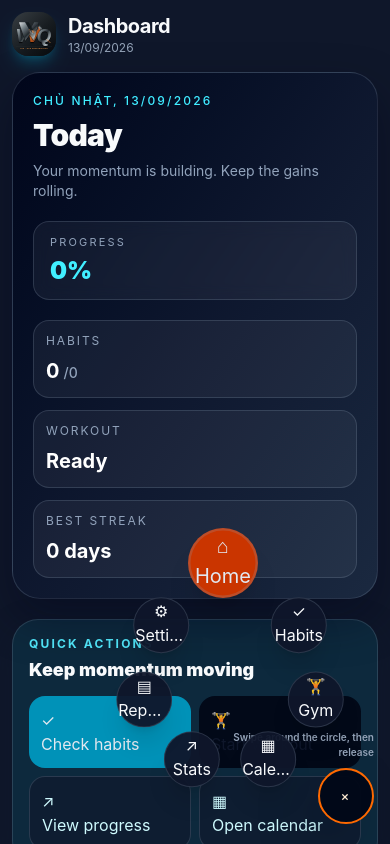
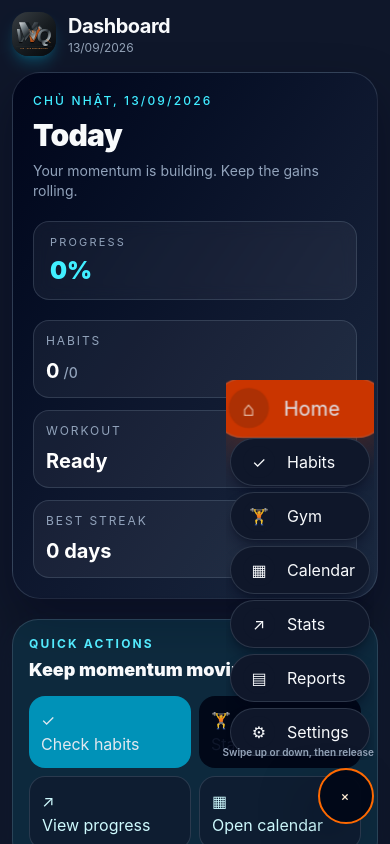
Before and after one commit to vvqgaming22/gym-habit-tracker, a React (Vite) app: page / in a window 390 px wide. Both pictures are taken after a click on the button 346 px from the left and 796 px from the top of the page. Shown: the top 844 px of the page. Built offline with nearby package versions, Linux system fonts and the light colour scheme.

Commit message:
Polish mobile menu and app animations

```diff
--- a/src/App.tsx
+++ b/src/App.tsx
@@ -2241,7 +2241,7 @@ function App() {
 
         {/* MAIN */}
         <main className="min-w-0 flex-1 bg-slate-100 pb-8 transition-colors lg:pb-6 dark:bg-slate-950">
-          <div className="mx-auto max-w-7xl p-3 sm:p-4 md:p-6 lg:p-8">
+          <div key={page} className="vvq-page-enter mx-auto max-w-7xl p-3 sm:p-4 md:p-6 lg:p-8">
 
             {/* HEADER */}
             <div className="mb-4 flex items-center justify-between gap-3 sm:mb-6 sm:gap-4">
@@ -2261,7 +2261,7 @@ function App() {
               </div>
 
               {savedMessage && (
-                <div className="flex items-center gap-2 rounded-xl bg-green-100 px-3 py-2 text-sm font-medium text-green-700 dark:bg-green-900/30 dark:text-green-200">
+                <div className="vvq-toast flex items-center gap-2 rounded-xl bg-green-100 px-3 py-2 text-sm font-medium text-green-700 dark:bg-green-900/30 dark:text-green-200">
                   <span>{savedMessage}</span>
                   {undoAction && (
                     <button
--- a/src/components/DashboardPage.tsx
+++ b/src/components/DashboardPage.tsx
@@ -49,7 +49,7 @@ export function DashboardPage({
     : 0
 
   return (
-    <div className="space-y-5">
+    <div className="vvq-stagger space-y-5">
       <section className="overflow-hidden rounded-[28px] border border-slate-700/80 bg-gradient-to-br from-slate-950 via-slate-900 to-slate-800 p-5 text-slate-50 shadow-[0_20px_45px_rgba(2,6,23,0.38)] md:p-6">
         <div className="flex flex-col gap-5 md:flex-row md:items-end md:justify-between">
           <div>
--- a/src/components/MobileRadialNav.tsx
+++ b/src/components/MobileRadialNav.tsx
@@ -25,13 +25,6 @@ const navItems: Array<{ page: MobilePage; shortLabel: string; icon: string }> =
   { page: 'Settings', shortLabel: 'Settings', icon: '⚙' },
 ]
 
-const radius = 88
-const angleStep = 360 / navItems.length
-
-function angleDifference(first: number, second: number) {
-  return Math.abs(((first - second + 540) % 360) - 180)
-}
-
 export function MobileRadialNav({ page, onSelect }: MobileRadialNavProps) {
   const [open, setOpen] = useState(false)
   const [highlighted, setHighlighted] = useState<MobilePage | null>(null)
@@ -40,35 +33,12 @@ export function MobileRadialNav({ page, onSelect }: MobileRadialNavProps) {
   const startPointRef = useRef({ x: 0, y: 0 })
   const buttonRef = useRef<HTMLButtonElement>(null)
 
-  function updateHighlight(clientX: number, clientY: number) {
-    const button = buttonRef.current
-    if (!button) return
-
-    const bounds = button.getBoundingClientRect()
-    const centerX = bounds.left + bounds.width / 2
-    const centerY = bounds.top + bounds.height / 2
-    const deltaX = clientX - centerX
-    const deltaY = clientY - centerY
-    const distance = Math.sqrt(deltaX * deltaX + deltaY * deltaY)
-
-    if (distance < 28) {
-      setHighlighted(null)
-      return
-    }
-
-    const angle = Math.atan2(deltaY, deltaX) * (180 / Math.PI)
-    let selected = navItems[0].page
-    let closestDifference = Number.POSITIVE_INFINITY
-
-    navItems.forEach((item, index) => {
-      const difference = angleDifference(angle, -90 + index * angleStep)
-      if (difference < closestDifference) {
-        closestDifference = difference
-        selected = item.page
-      }
-    })
-
-    setHighlighted(selected)
+  function updateHighlight(clientY: number) {
+    const currentIndex = navItems.findIndex(item => item.page === page)
+    const deltaY = clientY - startPointRef.current.y
+    const offset = Math.round(deltaY / 52)
+    const nextIndex = Math.max(0, Math.min(navItems.length - 1, currentIndex + offset))
+    setHighlighted(navItems[nextIndex].page)
   }
 
   function handlePointerDown(event: React.PointerEvent<HTMLDivElement>) {
@@ -91,7 +61,7 @@ export function MobileRadialNav({ page, onSelect }: MobileRadialNavProps) {
     )
 
     if (distance > 12) movedRef.current = true
-    updateHighlight(event.clientX, event.clientY)
+    updateHighlight(event.clientY)
   }
 
   function handlePointerUp(event: React.PointerEvent<HTMLDivElement>) {
@@ -127,11 +97,9 @@ export function MobileRadialNav({ page, onSelect }: MobileRadialNavProps) {
       }}
     >
       {open && (
-        <div className="pointer-events-none absolute bottom-7 right-7 h-44 w-44">
+        <div className="absolute bottom-16 right-0 flex max-h-[70vh] w-[148px] justify-center overflow-y-auto p-1">
+          <div className="flex min-h-max w-full flex-col items-stretch gap-1.5">
           {navItems.map((item, index) => {
-            const angle = (-90 + index * angleStep) * (Math.PI / 180)
-            const x = Math.cos(angle) * radius
-            const y = Math.sin(angle) * radius
             const isSelected = highlighted === item.page || (!highlighted && page === item.page)
 
             return (
@@ -144,17 +112,21 @@ export function MobileRadialNav({ page, onSelect }: MobileRadialNavProps) {
                   setOpen(false)
                   setHighlighted(null)
                 }}
-                className={`pointer-events-auto absolute left-1/2 top-1/2 z-10 flex h-14 w-14 -translate-x-1/2 -translate-y-1/2 flex-col items-center justify-center rounded-full border text-[10px] font-bold shadow-xl transition-all duration-150 ${isSelected
-                  ? 'scale-125 border-2 border-orange-100 bg-orange-700 text-white shadow-[0_0_0_5px_rgba(194,65,12,0.38),0_12px_30px_rgba(124,45,18,0.45)] dark:border-orange-200'
-                  : 'border-slate-200 bg-white/95 text-slate-700 dark:border-slate-600 dark:bg-slate-900/95 dark:text-slate-200'
+                className={`vvq-radial-item pointer-events-auto flex h-12 w-full shrink-0 items-center gap-3 rounded-full border border-transparent px-3 text-left text-xs font-bold transition-all duration-150 ${isSelected
+                  ? 'scale-125 bg-orange-700 text-white shadow-[0_12px_30px_rgba(124,45,18,0.45)]'
+                  : 'bg-white text-slate-800 shadow-lg shadow-slate-950/20 dark:bg-slate-800 dark:text-slate-100 dark:shadow-slate-950/40'
                   }`}
-                style={{ transform: `translate(-50%, -50%) translate(${x}px, ${y}px)` }}
+                style={{ animationDelay: `${index * 35}ms` }}
               >
-                <span className="text-base leading-none">{item.icon}</span>
-                <span className="mt-1 max-w-[52px] truncate">{item.shortLabel}</span>
+                <span className={`flex h-8 w-8 shrink-0 aspect-square items-center justify-center rounded-full text-base leading-none ${isSelected
+                  ? 'bg-orange-900/40 text-orange-50'
+                  : 'bg-slate-200 text-slate-700 dark:bg-slate-700 dark:text-slate-100'
+                  }`}>{item.icon}</span>
+                <span className="truncate">{item.shortLabel}</span>
               </button>
             )
           })}
+          </div>
         </div>
       )}
 
@@ -173,7 +145,7 @@ export function MobileRadialNav({ page, onSelect }: MobileRadialNavProps) {
 
       {open && (
         <p className="pointer-events-none absolute bottom-16 right-0 w-44 text-right text-[10px] font-semibold text-slate-500 dark:text-slate-400">
-          Swipe around the circle, then release
+          Swipe up or down, then release
         </p>
       )}
     </div>
--- a/src/components/RestTimer.tsx
+++ b/src/components/RestTimer.tsx
@@ -39,7 +39,7 @@ export function RestTimer() {
   const seconds = String(remaining % 60).padStart(2, '0')
 
   return (
-    <div className="rounded-2xl border border-cyan-500/20 bg-cyan-500/10 p-3 dark:border-cyan-400/20 dark:bg-cyan-400/10">
+    <div className={`rounded-2xl border border-cyan-500/20 bg-cyan-500/10 p-3 dark:border-cyan-400/20 dark:bg-cyan-400/10 ${running ? 'vvq-timer-running' : ''}`}>
       <div className="flex flex-wrap items-center justify-between gap-3">
         <div>
           <p className="text-[10px] font-bold uppercase tracking-[0.16em] text-cyan-700 dark:text-cyan-300">
--- a/src/index.css
+++ b/src/index.css
@@ -49,6 +49,52 @@ textarea {
 button {
   touch-action: manipulation;
   -webkit-tap-highlight-color: transparent;
+}
+
+@keyframes vvq-page-enter {
+  from { opacity: 0; transform: translateY(10px); }
+  to { opacity: 1; transform: translateY(0); }
+}
+
+@keyframes vvq-item-rise {
+  from { opacity: 0; transform: translateY(12px) scale(0.99); }
+  to { opacity: 1; transform: translateY(0) scale(1); }
+}
+
+@keyframes vvq-pop {
+  0% { opacity: 0; transform: translateY(-6px) scale(0.94); }
+  70% { transform: translateY(0) scale(1.03); }
+  100% { opacity: 1; transform: translateY(0) scale(1); }
+}
+
+@keyframes vvq-radial-in {
+  from { opacity: 0; filter: blur(4px); }
+  to { opacity: 1; filter: blur(0); }
+}
+
+@keyframes vvq-timer-pulse {
+  0%, 100% { box-shadow: 0 0 0 0 rgba(8, 145, 178, 0.12); }
+  50% { box-shadow: 0 0 0 6px rgba(8, 145, 178, 0.08); }
+}
+
+.vvq-page-enter { animation: vvq-page-enter 420ms cubic-bezier(.22, 1, .36, 1) both; }
+.vvq-stagger > * { animation: vvq-item-rise 480ms cubic-bezier(.22, 1, .36, 1) both; }
+.vvq-stagger > *:nth-child(2) { animation-delay: 45ms; }
+.vvq-stagger > *:nth-child(3) { animation-delay: 90ms; }
+.vvq-stagger > *:nth-child(4) { animation-delay: 135ms; }
+.vvq-stagger > *:nth-child(5) { animation-delay: 180ms; }
+.vvq-stagger > *:nth-child(6) { animation-delay: 225ms; }
+.vvq-toast { animation: vvq-pop 300ms cubic-bezier(.22, 1, .36, 1) both; }
+.vvq-radial-item { animation: vvq-radial-in 260ms cubic-bezier(.22, 1, .36, 1) both; }
+.vvq-timer-running { animation: vvq-timer-pulse 1.8s ease-in-out infinite; }
+
+@media (prefers-reduced-motion: reduce) {
+  *, *::before, *::after {
+    animation-duration: 1ms !important;
+    animation-iteration-count: 1 !important;
+    scroll-behavior: auto !important;
+    transition-duration: 1ms !important;
+  }
 }
 
 @media (max-width: 1023px) {
```
